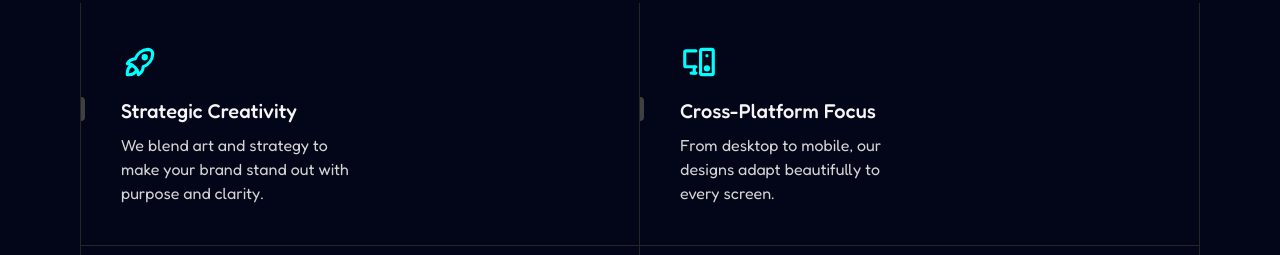
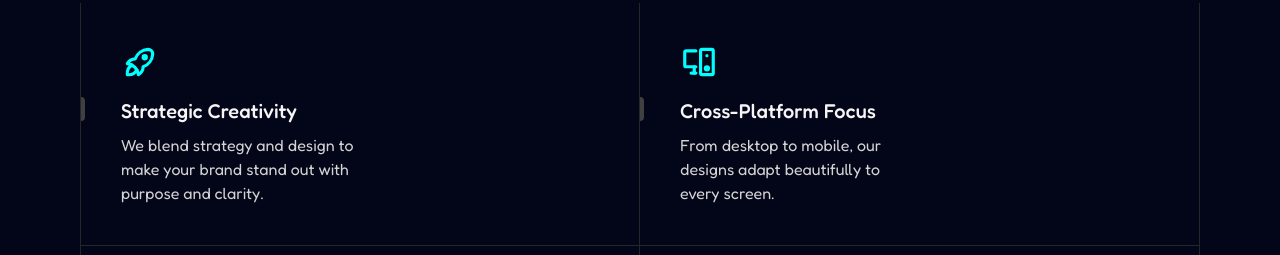
Before and after one commit to webmeka/webmeka, a Next.js app: page / in a window 1280 px wide. Shown: the part 1620-1875 px from the top of the page. Built offline with nearby package versions, Linux system fonts and the light colour scheme.

Commit message:
Fix description wording in WhyChooseWebmeka component

```diff
--- a/src/components/ui/WhyChooseWebmeka.tsx
+++ b/src/components/ui/WhyChooseWebmeka.tsx
@@ -13,7 +13,7 @@ export function WhyChooseWebmeka() {
     {
       title: "Strategic Creativity",
       description:
-        "We blend art and strategy to make your brand stand out with purpose and clarity.",
+        "We blend strategy and design to make your brand stand out with purpose and clarity.",
       icon: <IconRocket size={38} />,
     },
       {
```
